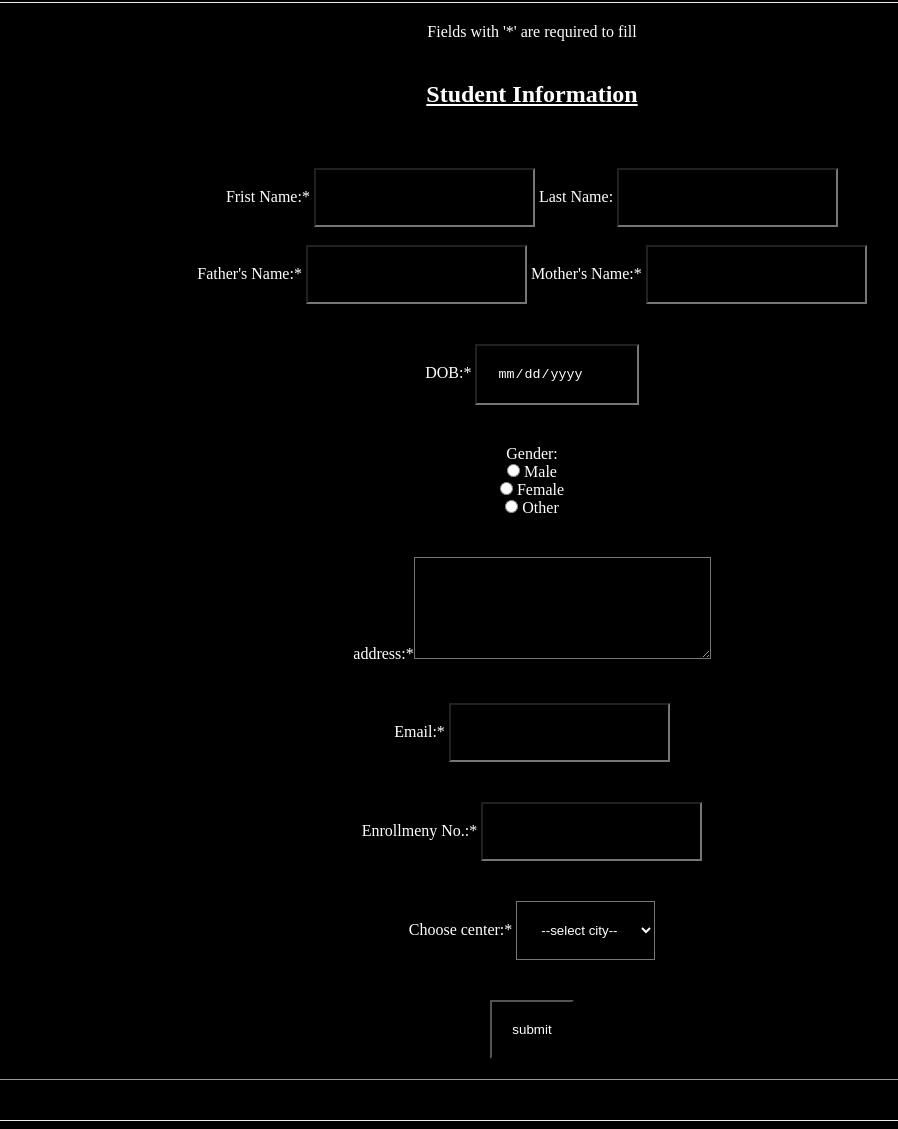
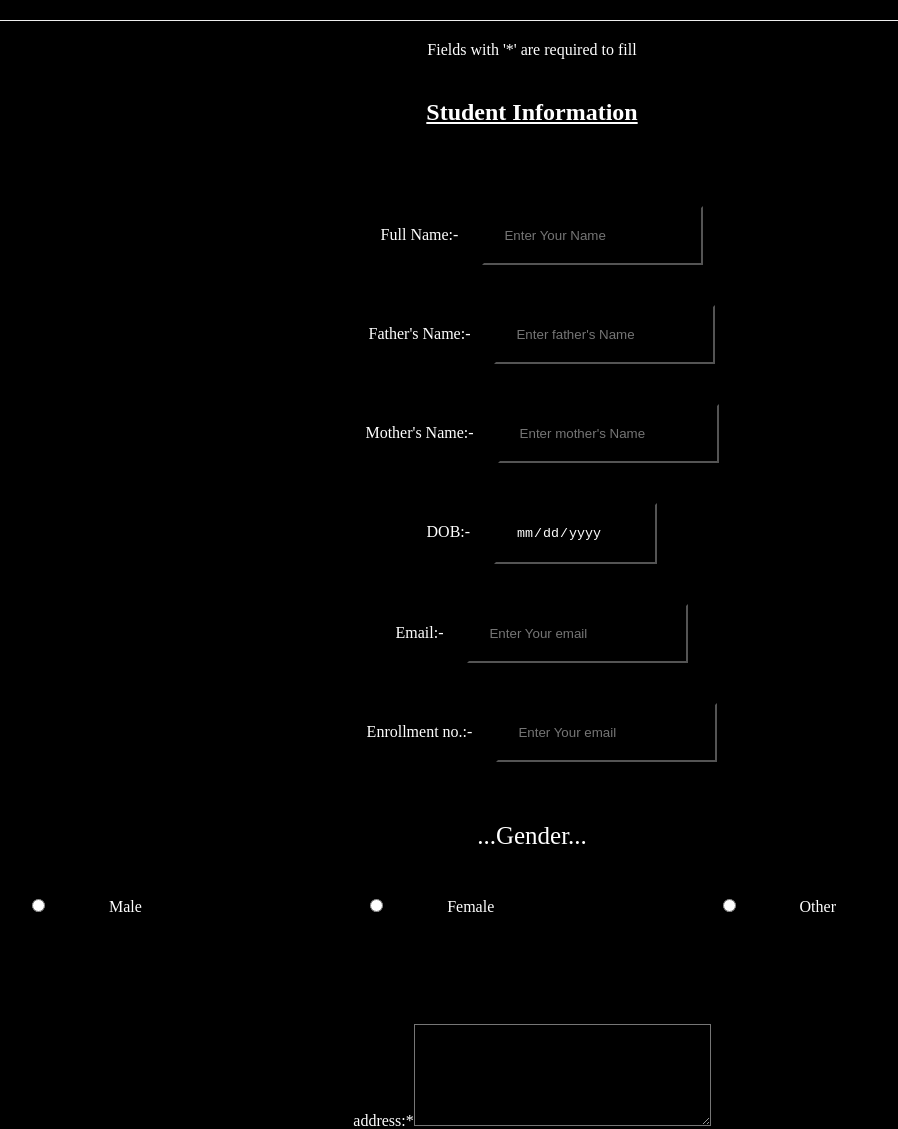
Before and after one commit to daivik185/newweb, a plain HTML site: page form.html in a window 1280 px wide. Shown: the part 364-1493 px from the top of the page, without its empty margins (108-1006 px from the left). Drawn offline with Linux system fonts and the light colour scheme.

Commit message:
Add files via upload

```diff
--- a/form.html
+++ b/form.html
@@ -30,9 +30,6 @@ nav a{
     background-color: rgb(0, 0, 0);
     color:rgb(255, 255, 255);
 }
-form{
-    text-align:center;
-}
 *{
     background-color: rgb(0, 0, 0);
     color:white;
@@ -42,9 +39,58 @@ form .cal{
     justify-content: space-between;
 
 }
+form
+{
+    text-align: center;
+}
+form .class  .reg-details .input-b{
+            width:calc(100% / 2 - 20px);
+            margin-bottom: 5px;
+        }
+form .class .reg-details .input-b{
+            margin:20px 0 8px 0;
+            border-color: aliceblue;
+        }
+form .class.reg-details .input-b input{
+            height:45px;
+            width:50%;
+            display: flex;
+            border-radius: 5px;
+            outline: none;
+            border: 2px solid #ccc;
+            padding-left: 15px;
+            font-size: 16px;
+            border-bottom-width: 2px;
+            transition: all 0.3s ease;
+
+        }
+        form .reg-details .input-b input:focus,
+        form .reg-details .input-b input:valid{
+               border-color: black;
+        }
+        form .reg-details .input-b .details{
+            font-weight: 500;
+            margin-bottom: 5px;
+        }
+        .gender-class .gender-head{
+            font-size: 25px;
+            font-weight: 500;
+        }
+        form .gender-class .option{
+            display:flex;
+            width:80%;
+            margin:8px 0;
+            justify-content: space-between;
+        }
+        .gender-class .option .gen{
+             height:18px;
+             width:18px;
+             background: black;
+        }
     </style>
 </head>
 <body>
+    <div.container>
     <form>
         <header>
         <h1>Exam Form</h1>
@@ -54,29 +100,58 @@ form .cal{
         <p>Fields with '*' are required to fill</p>
         <h2 class = "cll">Student Information</h2>
         <section class="cal">
-        <p>
-            Frist Name:* <input type="text" name="firstname" id="firstname" required>    Last Name: <input type="text" name="father" id="father"><br><br>
-            Father's Name:* <input type="text" name="last" id="last"required>     Mother's Name:* <input type="text" name="mother" id="mother" required><br>
-        </p>
-        <p>
-            DOB:* <input type="date" name="dob" id="dob"required>
-        </p>
-        <p>
-            Gender:<br>
-            <input type="radio" name="gender" id="gender"> Male<br>
-            <input type="radio" name="gender" id="gender"> Female<br>
-            <input type="radio" name="gender" id="gender"> Other<br>
+            <div class="reg-details" aria-required="true">
+                <div class="input-b">
+                <span class="details">Full Name:- </span>
+                <input type="text" placeholder="Enter Your Name">
+                </div>
+                <div class="input-b">
+                    <span class="details">Father's Name:- </span>
+                    <input type="text" placeholder="Enter father's Name">
+                    </div>
+                    <div class="input-b">
+                        <span class="details">Mother's Name:- </span>
+                        <input type="text" placeholder="Enter mother's Name">
+                        </div>
+                        <div class="input-b">
+                            <span class="details">DOB:- </span>
+                            <input type="date" placeholder="Enter Your Name">
+                            </div>
+                            <div class="input-b">
+                                <span class="details">Email:- </span>
+                                <input type="email" placeholder="Enter Your email">
+                                </div>
+                                <div class="input-b">
+                                    <span class="details">Enrollment no.:- </span>
+                                    <input type="email" placeholder="Enter Your email">
+                                    </div>
+            </div>
+            <div class="gender-class">
+
+                <span class="gender-head">...Gender...</span>
+                <div class="option">
+
+                        <lable for=" ">
+                            <input type="radio" name="gender"id="gender">
+                            <span class="gen"></span>
+                            <span class="gender">Male</span>
+                        </lable>
+                        <lable for=" ">
+                            <input type="radio" name="gender"id="gender">
+                            <span class="gen"></span>
+                            <span class="gender">Female</span>
+                        </lable>
+                        <lable for=" ">
+                            <input type="radio" name="gender"id="gender">
+                            <span class="gen"></span>
+                            <span class="gender">Other</span>
+                        </lable>
+                </div>
         </p>
         <p>
             address:*<textarea cols="30" rows="4" required>
              </textarea>
-         </p>
-         <p>
-             Email:* <input type="email" name="email" id="email"required>
-         </p>
-          <p>
-              Enrollmeny No.:* <input type="number" name="enroll" id="enroll"reuired>
-          </p>
+            </p>
                <p>
                    Choose center:*
                   <select name="city" id="city"required>
@@ -118,6 +193,7 @@ form .cal{
                  Email:<a href="mailto:cdaivik185@gmail.com">cdaivik185@gmail.com</a>
              </p>
     </form>
+</div.container>
 
 </body>
 </html>
```
Also changed, not shown: index.html (+11 -7 lines).
